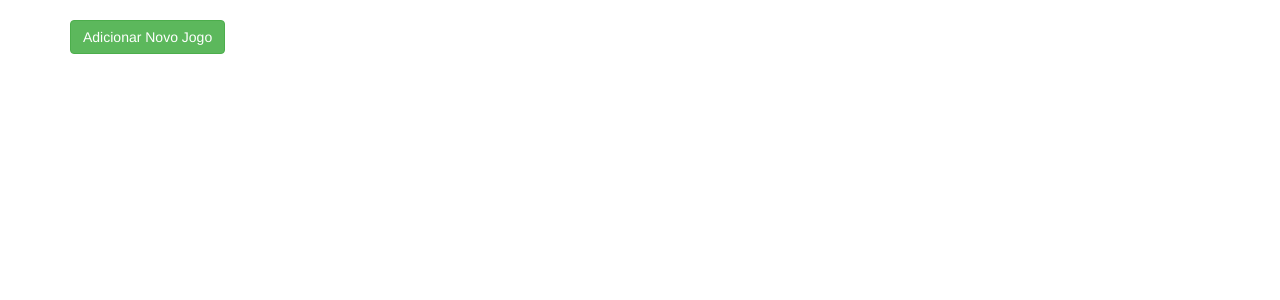
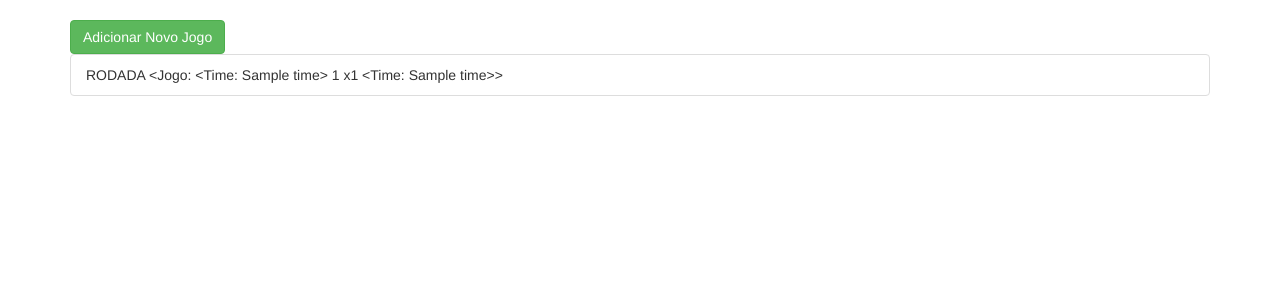
Before and after one commit to gomesdjr/app_brasileirao, a Flask app: template grupo/jogos/templates/listarjogos.html in a window 1280 px wide. Shown: the part 52-352 px from the top of the page. Run offline with Flask 2, Linux system fonts and the light colour scheme; tables that the repository leaves empty hold one stand-in row (values such as "Sample post"); the template is opened without the code that fills it: values that come from a table or form of the project are taken from there, most other values are stand-ins (such as "Sample title", 1, 10 or a date in 2020); some libraries are stand-ins or nearby versions.

Commit message:
Criação da tela partidas e adição de jogos

```diff
--- a/grupo/jogos/routes.py
+++ b/grupo/jogos/routes.py
@@ -66,7 +66,7 @@ def update(id):
         jogo.vermelhos_visitante = form.vermelhos_visitante.data
         db.session.add(jogo)
         db.session.commit()
-        flash('Your changes have been saved.')
+        flash('Suas alterações foram salvas.')
         return redirect(url_for('jogos.index'))
     elif request.method == 'GET':
         form.rodada.data = jogo.rodada
--- a/grupo/jogos/templates/listarjogos.html
+++ b/grupo/jogos/templates/listarjogos.html
@@ -2,4 +2,26 @@
 
 {% block app_content %}
 <a type="button" class="btn btn-success" href="{{ url_for('jogos.create') }}">Adicionar Novo Jogo</a>
+{% for rodada in jogos %}
+<div>
+    <ul class="list-group">
+        <li class="list-group-item d-flex justify-content-between align-items-center">
+            RODADA {{ rodada }}
+            {% for jogo in jogos[rodada] %}
+        </li>
+
+        <li class="list-group-item d-flex justify-content-between align-items-center">
+            {{ jogo.mandante.nome }} {{ jogo.gols_mandante }} x
+            {{ jogo.gols_visitante }} {{ jogo.visitante.nome }}
+            <a class="btn btn-danger badge" href="{{ url_for('jogos.delete', id=jogo.id)}}">Deletar</a>
+            <a class="btn btn-primary badge" href="{{ url_for('jogos.update', id=jogo.id)}}">Editar</a>
+        </li>
+        {% endfor %}
+    </ul>
+    {% endfor %}
+</div>
+
+
+
+
 {% endblock %}
--- a/grupo/times/routes.py
+++ b/grupo/times/routes.py
@@ -35,7 +35,7 @@ def update(id):
         time.escudo = form.escudo.data
         db.session.add(time)
         db.session.commit()
-        flash('Your changes have been saved.')
+        flash('Suas alterações foram salvas.')
         return redirect(url_for('times.index'))
     elif request.method == 'GET':
         time = Time.query.get(id)
```
Also changed, not shown: grupo/jogos/templates/novojogo.html (+12 -7 lines), grupo/app.db.
